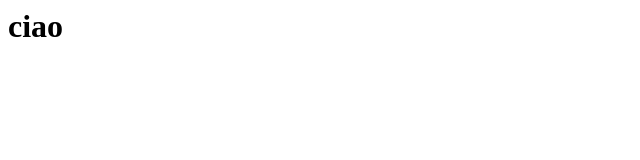
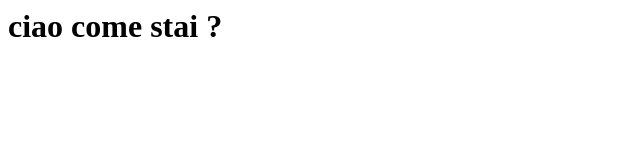
Before and after one commit to D4ny371/5AI_jQuery, a plain HTML site: page index.html in a window 1280 px wide. Shown: the whole page, without its empty margins (0-640 px from the left). Drawn offline with Linux system fonts and the light colour scheme.

Commit message:
add index.js

```diff
--- a/index.html
+++ b/index.html
@@ -4,7 +4,8 @@
     </head>
 
     <body>
-        <h1> ciao </h1>
+        <h1 id="h1"> ciao </h1>
+        <script src="index.js"></script>
     </body>
 
 
--- /dev/null
+++ b/index.js
@@ -0,0 +1 @@
+document.getElementById("h1").innerHTML="ciao come stai ?";
```
